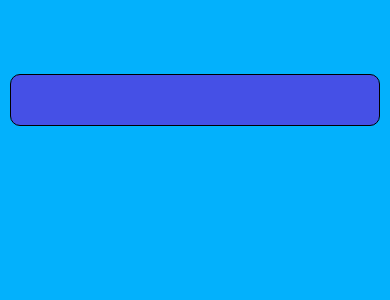
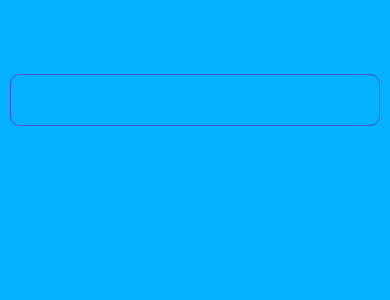
Before and after one commit to RafalG1991/react-native-test, a React Native app: screen /SelectLocation in a window 390 px wide. Shown: the top 300 px of the page. Built offline with nearby package versions, Linux system fonts and the light colour scheme.

Commit message:
changed background color for border color

```diff
--- a/src/screens/SelectLocation.tsx
+++ b/src/screens/SelectLocation.tsx
@@ -20,7 +20,7 @@ const styles = StyleSheet.create({
   input: {
     width: "100%",
     borderWidth: 1,
-    backgroundColor: COLORS.link,
+    borderColor: COLORS.link,
     padding: 15,
     paddingHorizontal: 20,
     fontSize: 16,
```
